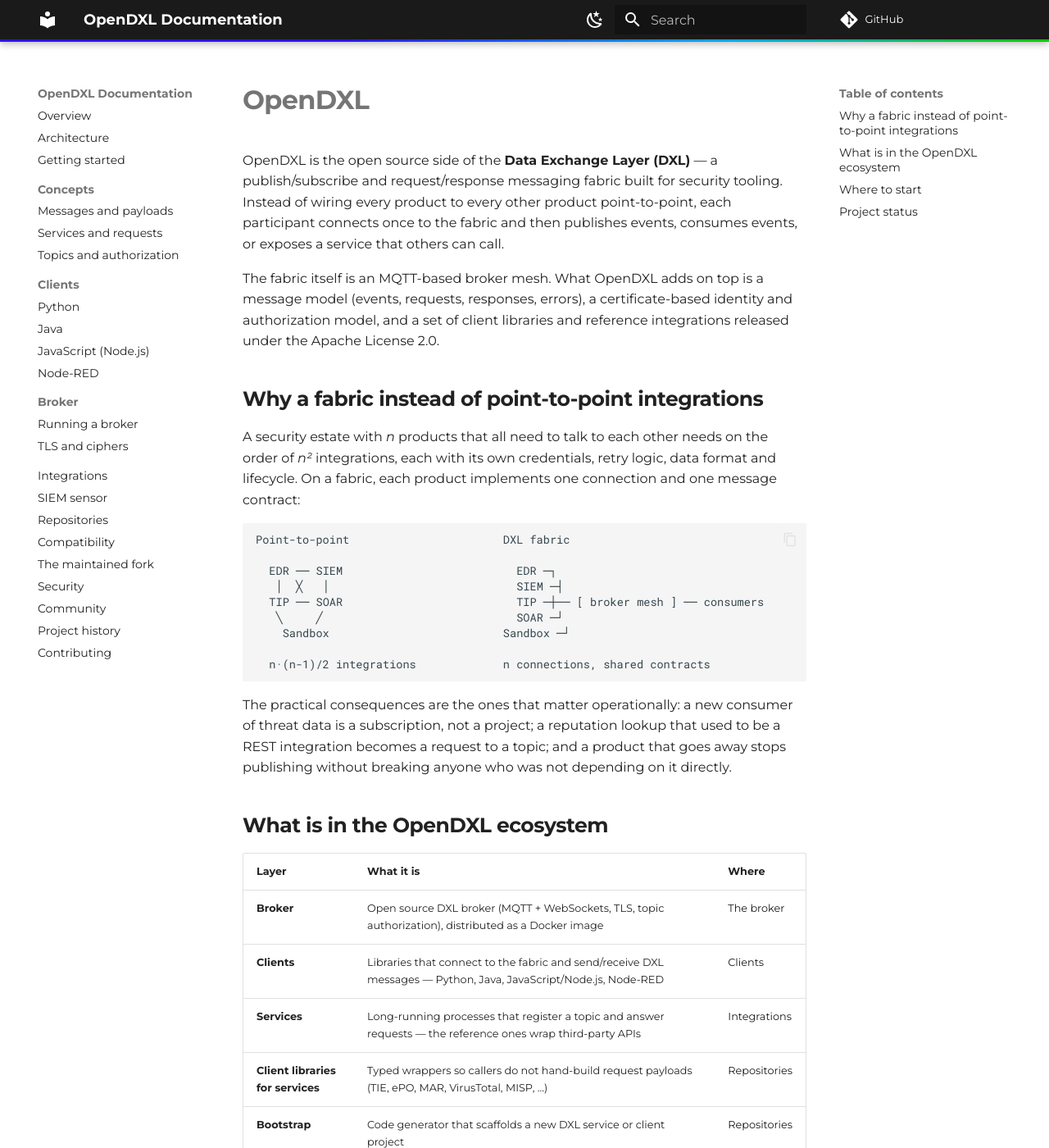
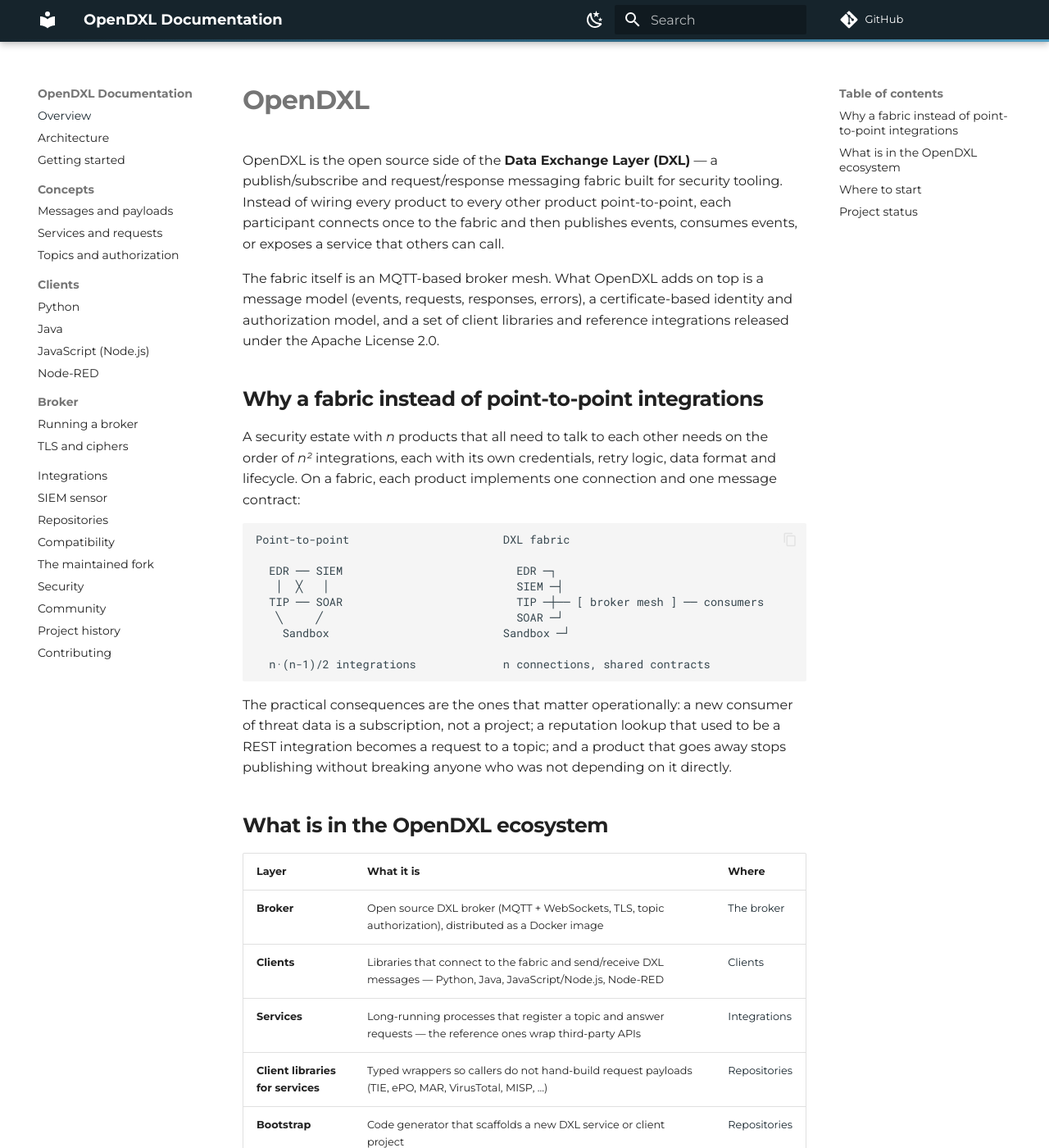
Before and after one commit to JMuellerTX/opendxl-docs, an MkDocs documentation site: the page built from docs/index.md, in a window 1280 px wide and 1400 px high. Shown: the whole window at 82% size. Built offline with MkDocs 1.6.1 and Material for MkDocs 9.7.7, drawn with Linux system fonts in a browser that asks for light colours; comment, search, counter and statistics services are not loaded.

Commit message:
Theme: the project's own palette instead of third-party brand tokens
The documentation is public now. Until the trademark question in the
brand-use request is decided, the theme uses the same deep teal-blue ramp
as the website's neutral variant (colours from the historical opendxl.com
stylesheet). No third-party asset is referenced.

```diff
--- a/docs/assets/brand.css
+++ b/docs/assets/brand.css
@@ -1,19 +1,20 @@
-/* Trellix brand tokens for the mkdocs-material theme.
-   Palette: Trellix Brand Guidelines 2025. Green is an accent, never a background. */
+/* OpenDXL documentation theme tokens for mkdocs-material.
+   Palette: the project's own identity, taken from the historical opendxl.com
+   stylesheet (deep teal-blue ramp). No third-party brand assets. */
 :root {
-  --md-primary-fg-color:        #1A1A1A;   /* Graphite */
-  --md-primary-fg-color--light: #4D4D4D;
-  --md-primary-fg-color--dark:  #000000;
-  --md-accent-fg-color:         #2814FF;   /* Royal Blue */
-  --md-typeset-a-color:         #2814FF;
+  --md-primary-fg-color:        #16242C;   /* ink */
+  --md-primary-fg-color--light: #245269;   /* deep teal-blue */
+  --md-primary-fg-color--dark:  #0E181E;
+  --md-accent-fg-color:         #32708F;
+  --md-typeset-a-color:         #245269;
 }
 [data-md-color-scheme="slate"] {
-  --md-primary-fg-color:        #1A1A1A;
-  --md-accent-fg-color:         #7C6BFF;
-  --md-typeset-a-color:         #7C6BFF;
-  --md-default-bg-color:        #1A1A1A;
+  --md-primary-fg-color:        #16242C;
+  --md-accent-fg-color:         #7CC3E3;
+  --md-typeset-a-color:         #7CC3E3;
+  --md-default-bg-color:        #16242C;
 }
-/* Brand flow line under the header */
+/* Flow line under the header: the same ramp the website uses */
 .md-header { border-bottom: 3px solid transparent;
-  border-image: linear-gradient(103deg,#2814FF 0%,#2814FF 34%,#00A5FF 68%,#00CD00 100%) 1; }
+  border-image: linear-gradient(103deg,#16242C 0%,#245269 34%,#32708F 68%,#4F9CC0 100%) 1; }
 .md-typeset h1, .md-typeset h2 { font-weight: 600; letter-spacing: -.02em; }
```
